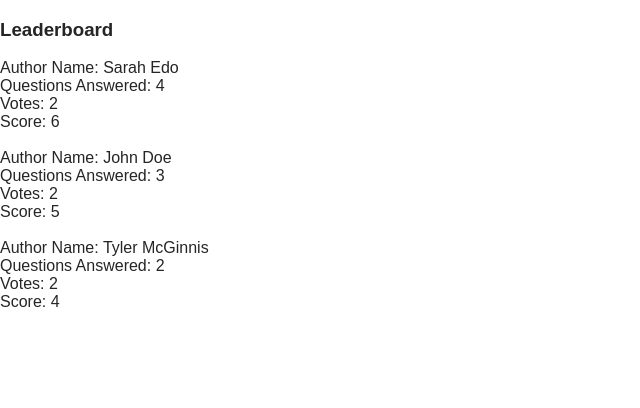
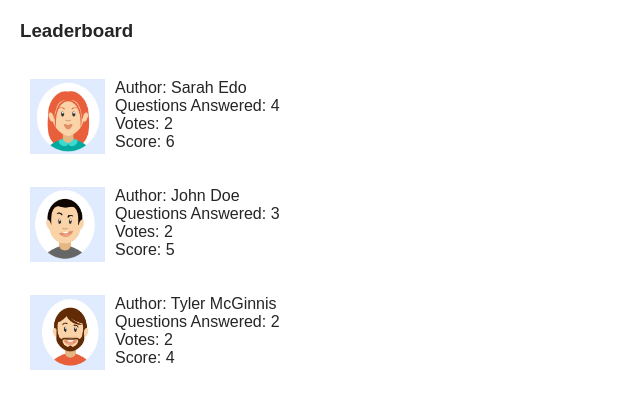
Before and after one commit to louie62001/WouldYouRather, a React app: page / in a window 1280 px wide. Shown: the whole page, without its empty margins (0-640 px from the left). Built offline with nearby package versions, Linux system fonts and the light colour scheme.

Commit message:
Added author images and a few UI changes
Added author images to data structure
Added padding to body
Added author image to leaderboard page.

```diff
--- a/src/components/Leaderboard.js
+++ b/src/components/Leaderboard.js
@@ -4,8 +4,6 @@ import User from './User'
 
 class Leaderboard extends Component {
     render() {
-        //debugger
-        console.log('Leaders: ', this.props.authorID)
         return (
             <div>
             <h3>Leaderboard</h3>
@@ -18,8 +16,6 @@ class Leaderboard extends Component {
 }
 
 function mapStateToProps ({ users }) {
-    //const score = Object.keys(users[0].answers).length//+ users.questions.length
-    //debugger
     return {
         authorID: Object.keys(users).sort((a,b) => users[b].score - users[a].score)
     }
--- a/src/components/User.js
+++ b/src/components/User.js
@@ -3,13 +3,21 @@ import { connect } from 'react-redux'
 
 class User extends Component {
     render() {
-        const {user, userScore} = this.props
+        const {user} = this.props
         console.log('Leaders: ', this.props)
         const count = Object.keys(user.answers).length
         const score = count + user.questions.length
+        const avatarStyle = {
+            height: '75px',
+            width: '75px',
+            float: 'left',
+            padding: '10px',
+            'margin-top': '8px'
+        }
         return (
             <div key={user.id}>
-                    Author Name: {user.name}<br />
+                    <img src={user.avatarURL} alt={user.name} style={avatarStyle} /><br />
+                    Author: {user.name}<br />
                     Questions Answered: {count}<br />
                     Votes: {user.questions.length}<br />
                     Score: {score}<br /><br />
@@ -20,17 +28,8 @@ class User extends Component {
 
 function mapStateToProps ({ users }, {id}) {
     const user = users[id]
-    //const answers = Object.keys(users[id].answers).length
-    //const questions = users[id].questions.length
-    //const score = answers + questions
-    //const userScore = Object.keys(users).sort((a,b) => (users[b].score - users[a].score))
-    const userScore = {
-        score: Object.keys(users[id].answers).length + users[id].questions.length
-    }
-    //debugger
     return {
         user,
-        userScore
     }
 }
 
--- a/src/index.css
+++ b/src/index.css
@@ -1,5 +1,5 @@
 body {
-  margin: 0;
+  margin: 20px;
   padding: 0;
   font-family: sans-serif;
   color: #252525;
--- a/src/utils/_DATA.js
+++ b/src/utils/_DATA.js
@@ -2,7 +2,7 @@ let users = {
   sarahedo: {
     id: 'sarahedo',
     name: 'Sarah Edo',
-    avatarURL: '',
+    avatarURL: '/images/sarah.jpg',
     answers: {
       "8xf0y6ziyjabvozdd253nd": 'optionOne',
       "6ni6ok3ym7mf1p33lnez": 'optionOne',
@@ -14,7 +14,7 @@ let users = {
   tylermcginnis: {
     id: 'tylermcginnis',
     name: 'Tyler McGinnis',
-    avatarURL: '',
+    avatarURL: '/images/tyler.jpg',
     answers: {
       "vthrdm985a262al8qx3do": 'optionOne',
       "xj352vofupe1dqz9emx13r": 'optionTwo',
@@ -24,7 +24,7 @@ let users = {
   johndoe: {
     id: 'johndoe',
     name: 'John Doe',
-    avatarURL: '',
+    avatarURL: '/images/john.jpg',
     answers: {
       "xj352vofupe1dqz9emx13r": 'optionOne',
       "vthrdm985a262al8qx3do": 'optionTwo',
```
Also changed, not shown: public/images/john.jpg (added), public/images/sarah.jpg (added), public/images/tyler.jpg (added).
